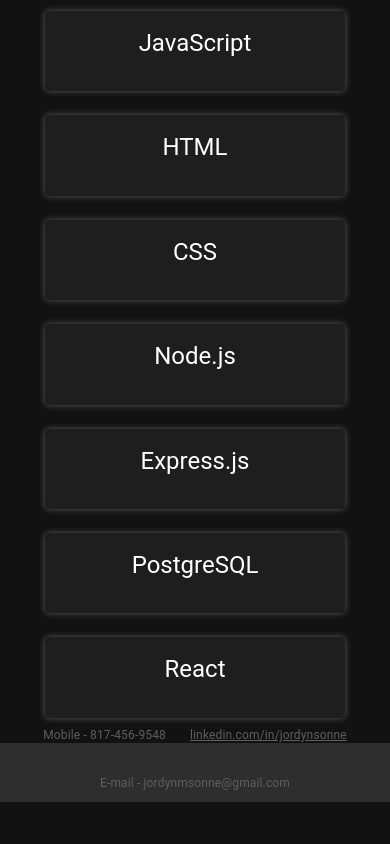
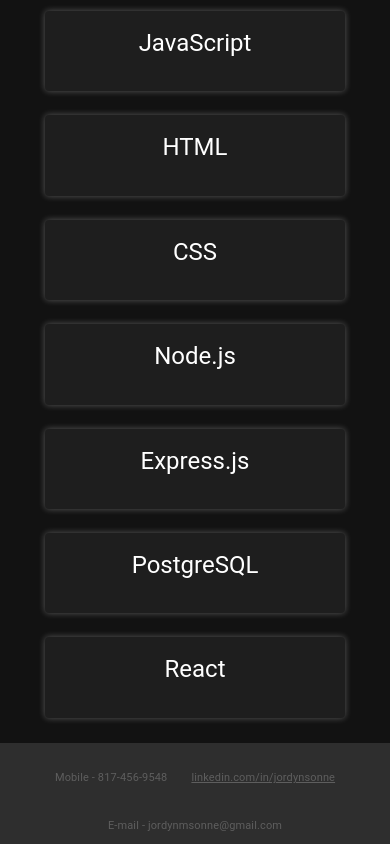
Before and after one commit to JMSONNE/pw, a React (Vite) app: page / in a window 390 px wide. Shown: the part 997-1841 px from the top of the page. Before the commit the page ends 1799 px from the top, so only its background shows below. Built offline with nearby package versions, Linux system fonts and the light colour scheme.

Commit message:
changed footer text font size to be responsive

```diff
--- a/src/styles.css
+++ b/src/styles.css
@@ -121,7 +121,7 @@
 }
 .footer {
   width: 100%;
-  height: 7vh;
+  height: 12vh;
   background-color: #2e2e2e;
   margin-top: 3vh;
   padding: 0.5rem;
@@ -130,5 +130,5 @@
 }
 .footerText {
   color: #5e5e5e;
-  font-size: 75%;
+  font-size: 1.3vh;
 }
```
